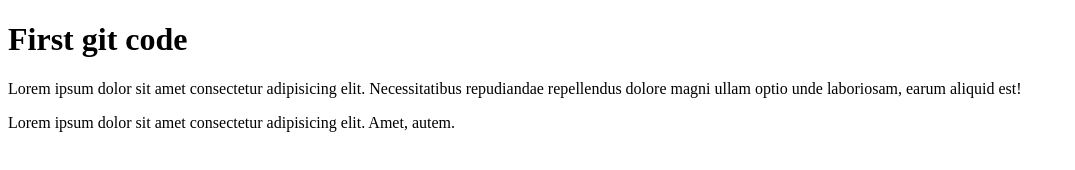
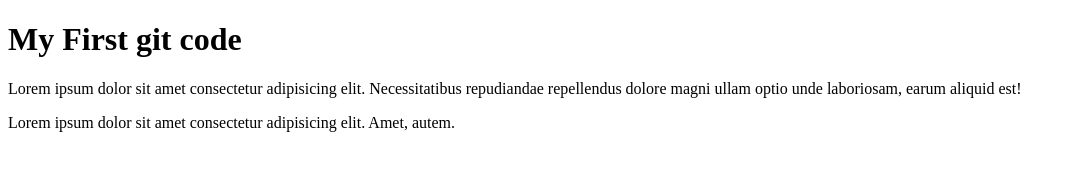
Before and after one commit to Nazimaltamim/my-first-website, a plain HTML site: page index.html in a window 1280 px wide. Shown: the whole page, without its empty margins (0-1075 px from the left). Drawn offline with Linux system fonts and the light colour scheme.

Commit message:
h1 updated

```diff
--- a/index.html
+++ b/index.html
@@ -7,7 +7,7 @@
     <title>Document-2</title>
 </head>
 <body>
-    <h1>First git code</h1>
+    <h1>My First git code</h1>
     <p>Lorem ipsum dolor sit amet consectetur adipisicing elit. Necessitatibus repudiandae repellendus dolore magni ullam optio unde laboriosam, earum aliquid est!</p>
 
     <p>Lorem ipsum dolor sit amet consectetur adipisicing elit. Amet, autem.</p>
```
